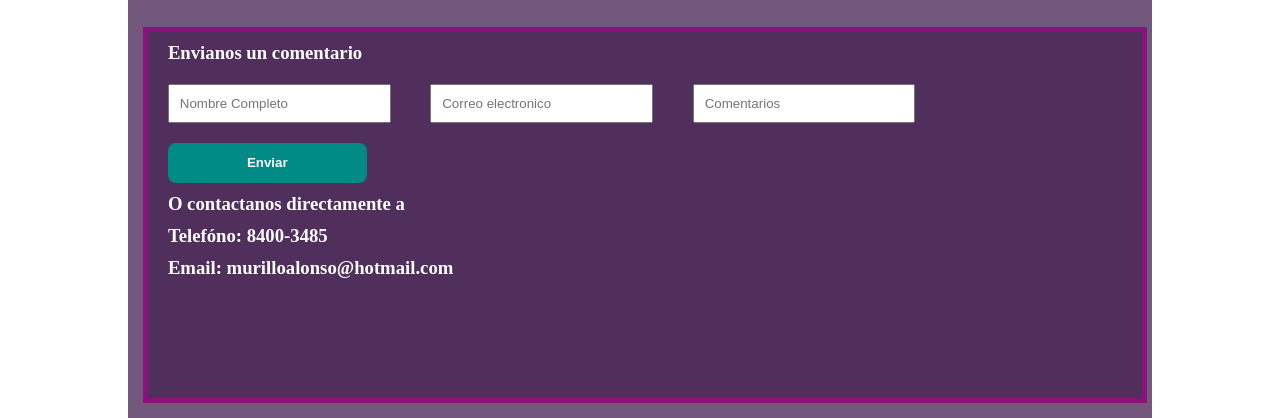
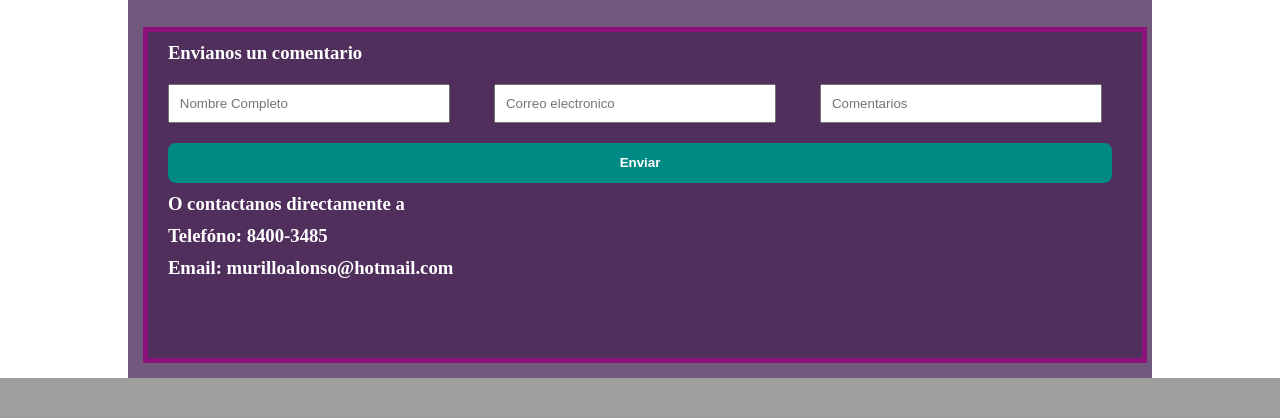
Before and after one commit to faustogenga/ULACIT-Parking-Service, a PHP site: page /contacto.html in a window 1280 px wide. Shown: the part 1052-1470 px from the top of the page. After the commit the page ends 1430 px from the top, so only its background shows below. Run offline with PHP 8.4, Linux system fonts and the light colour scheme; some web fonts are replaced.

Commit message:
Update contacto.css

```diff
--- a/src/contacto.css
+++ b/src/contacto.css
@@ -231,7 +231,7 @@
   .newsletter {
     text-align: left;
     margin-top: 2%;
-    padding-bottom: 11%;
+    padding-bottom: 7%;
     background-color: #502F5D;
     border: 5px solid #8B127D;
     width: 100%;
@@ -249,19 +249,9 @@
   }
 
   input[type=text] {
-    float: left;
-    width: 20%;
+    width: 26%;
     padding: 1%;
     margin: 1% 2%;
-  }
-
-  .newsletter form label {
-    font-family: ZonaPro;
-    font-size: 60%;
-    color: white;
-  }
-  .newsletter form label a{
-    color: white;
   }
 
   .submit {
@@ -273,7 +263,7 @@
   input[type=submit] {
     margin: 1% 2%;
     float: left;
-    width: 20%;
+    width: 95%;
     padding: 1vw;
     background-color: #008A85;
     color: white;
```
